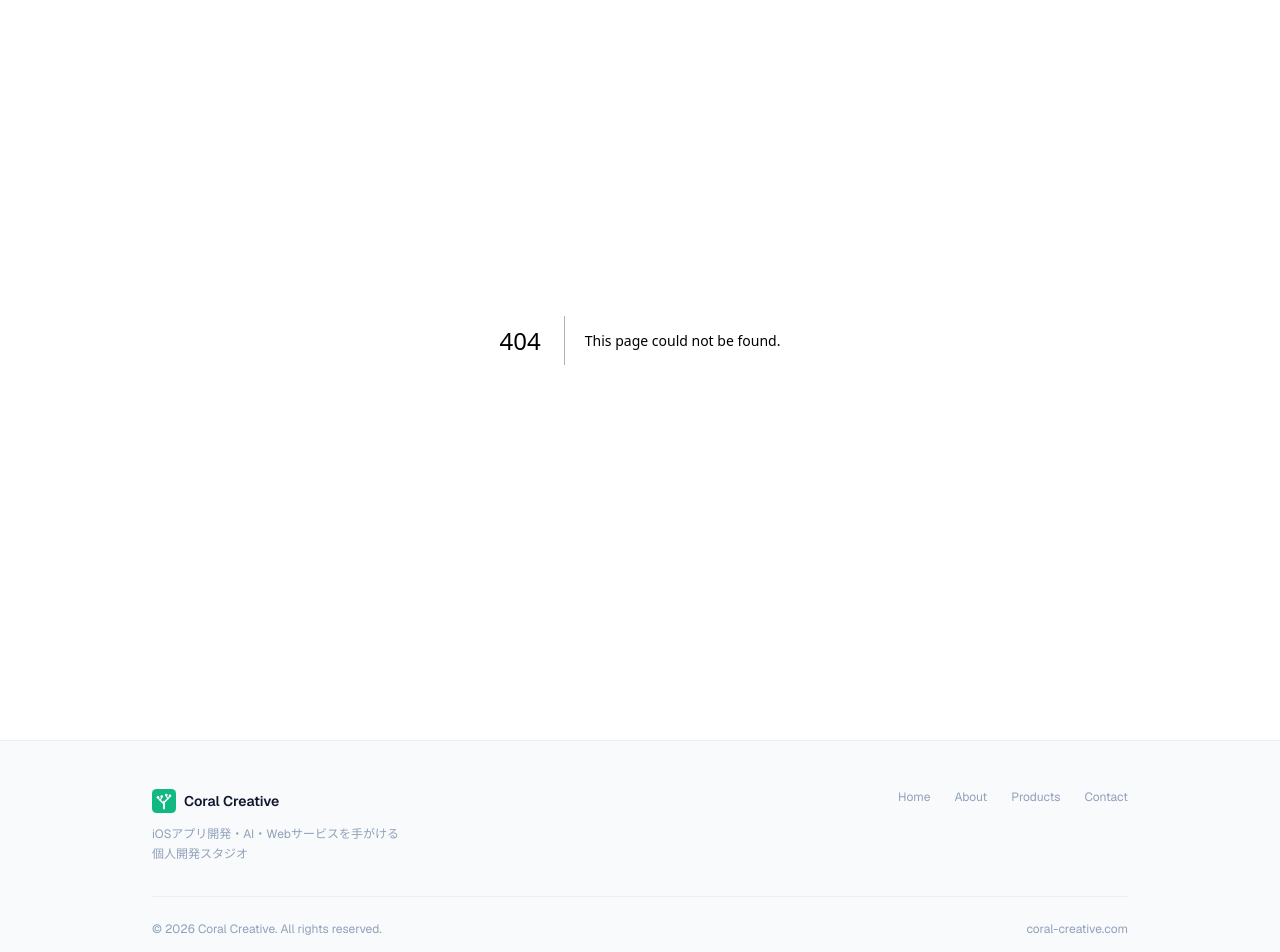
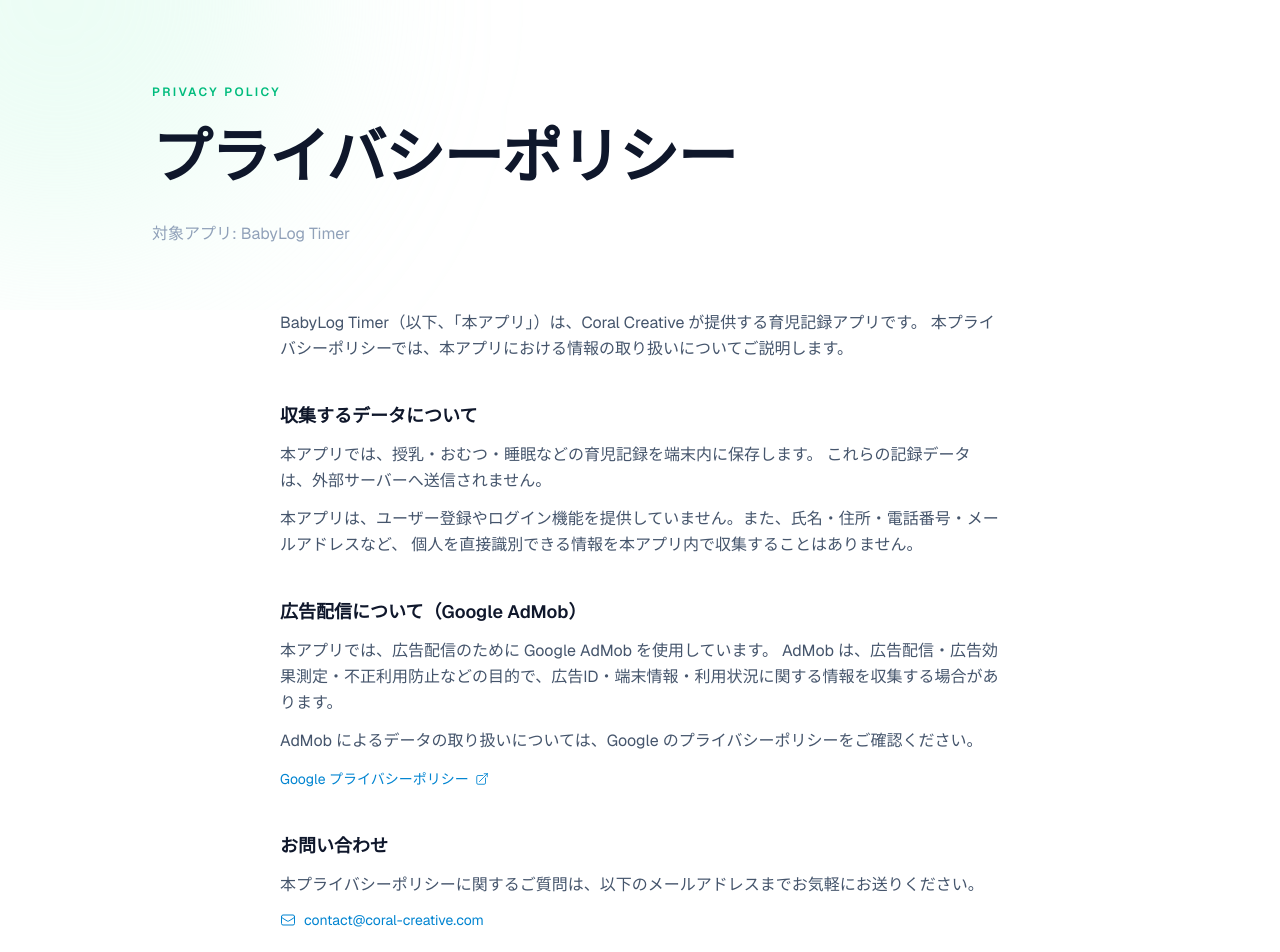
Before and after one commit to coral-creative/coral-creative-site, a Next.js app: page /privacy in a window 1280 px wide. Before the commit this address had no page. Shown: the part 60-1012 px from the top of the page. Built offline with nearby package versions, Linux system fonts and the light colour scheme.

Commit message:
add privacy policy page

```diff
--- /dev/null
+++ b/src/app/privacy/page.tsx
@@ -0,0 +1,102 @@
+import type { Metadata } from "next";
+import AnimatedSection from "@/components/AnimatedSection";
+
+export const metadata: Metadata = {
+  title: "プライバシーポリシー | Coral Creative",
+  description:
+    "BabyLog Timer のプライバシーポリシーです。アプリ内データの保存方法および広告配信に関する情報を掲載しています。",
+};
+
+const contactEmail = "contact@coral-creative.com";
+
+export default function PrivacyPage() {
+  return (
+    <>
+      {/* Hero */}
+      <section className="pt-36 pb-16 bg-white relative overflow-hidden">
+        <div className="absolute -top-48 -left-48 w-[500px] h-[500px] rounded-full bg-emerald-100/40 blur-[100px] pointer-events-none" />
+        <div className="max-w-5xl mx-auto px-6 relative z-10">
+          <AnimatedSection>
+            <p className="text-xs font-semibold tracking-[0.2em] text-emerald-500 uppercase mb-6">
+              Privacy Policy
+            </p>
+            <h1 className="text-4xl md:text-6xl font-bold text-slate-900 tracking-tight leading-[1.1] mb-8">
+              プライバシーポリシー
+            </h1>
+            <p className="text-base text-slate-400">対象アプリ: BabyLog Timer</p>
+          </AnimatedSection>
+        </div>
+      </section>
+
+      {/* Content */}
+      <section className="pb-32 bg-white">
+        <div className="max-w-3xl mx-auto px-6">
+          <AnimatedSection>
+            <div className="space-y-10 text-slate-600 leading-relaxed">
+
+              <div className="space-y-3">
+                <p>
+                  BabyLog Timer（以下、「本アプリ」）は、Coral Creative が提供する育児記録アプリです。
+                  本プライバシーポリシーでは、本アプリにおける情報の取り扱いについてご説明します。
+                </p>
+              </div>
+
+              <div className="space-y-3">
+                <h2 className="text-lg font-semibold text-slate-900">収集するデータについて</h2>
+                <p>
+                  本アプリでは、授乳・おむつ・睡眠などの育児記録を端末内に保存します。
+                  これらの記録データは、外部サーバーへ送信されません。
+                </p>
+                <p>
+                  本アプリは、ユーザー登録やログイン機能を提供していません。また、氏名・住所・電話番号・メールアドレスなど、
+                  個人を直接識別できる情報を本アプリ内で収集することはありません。
+                </p>
+              </div>
+
+              <div className="space-y-3">
+                <h2 className="text-lg font-semibold text-slate-900">広告配信について（Google AdMob）</h2>
+                <p>
+                  本アプリでは、広告配信のために Google AdMob を使用しています。
+                  AdMob は、広告配信・広告効果測定・不正利用防止などの目的で、広告ID・端末情報・利用状況に関する情報を収集する場合があります。
+                </p>
+                <p>
+                  AdMob によるデータの取り扱いについては、Google のプライバシーポリシーをご確認ください。
+                </p>
+                <a
+                  href="https://policies.google.com/privacy?hl=ja"
+                  target="_blank"
+                  rel="noopener noreferrer"
+                  className="inline-flex items-center gap-1.5 text-sm text-sky-600 hover:text-sky-700 transition-colors duration-200"
+                >
+                  Google プライバシーポリシー
+                  <svg className="w-3.5 h-3.5" fill="none" stroke="currentColor" viewBox="0 0 24 24">
+                    <path strokeLinecap="round" strokeLinejoin="round" strokeWidth={1.5} d="M13.5 6H5.25A2.25 2.25 0 003 8.25v10.5A2.25 2.25 0 005.25 21h10.5A2.25 2.25 0 0018 18.75V10.5m-10.5 6L21 3m0 0h-5.25M21 3v5.25" />
+                  </svg>
+                </a>
+              </div>
+
+              <div className="space-y-3">
+                <h2 className="text-lg font-semibold text-slate-900">お問い合わせ</h2>
+                <p>本プライバシーポリシーに関するご質問は、以下のメールアドレスまでお気軽にお送りください。</p>
+                <a
+                  href={`mailto:${contactEmail}`}
+                  className="inline-flex items-center gap-2 text-sm text-sky-600 hover:text-sky-700 transition-colors duration-200"
+                >
+                  <svg className="w-4 h-4" fill="none" stroke="currentColor" viewBox="0 0 24 24">
+                    <path strokeLinecap="round" strokeLinejoin="round" strokeWidth={1.5} d="M21.75 6.75v10.5a2.25 2.25 0 01-2.25 2.25h-15a2.25 2.25 0 01-2.25-2.25V6.75m19.5 0A2.25 2.25 0 0019.5 4.5h-15a2.25 2.25 0 00-2.25 2.25m19.5 0v.243a2.25 2.25 0 01-1.07 1.916l-7.5 4.615a2.25 2.25 0 01-2.36 0L3.32 8.91a2.25 2.25 0 01-1.07-1.916V6.75" />
+                  </svg>
+                  {contactEmail}
+                </a>
+              </div>
+
+              <div className="pt-4 border-t border-slate-100">
+                <p className="text-sm text-slate-400">制定日: 2026年5月</p>
+              </div>
+
+            </div>
+          </AnimatedSection>
+        </div>
+      </section>
+    </>
+  );
+}
--- a/src/app/sitemap.ts
+++ b/src/app/sitemap.ts
@@ -30,5 +30,11 @@
       changeFrequency: "monthly",
       priority: 0.7,
     },
+    {
+      url: `${BASE_URL}/privacy`,
+      lastModified: new Date(),
+      changeFrequency: "yearly",
+      priority: 0.3,
+    },
   ];
 }
--- a/src/components/Footer.tsx
+++ b/src/components/Footer.tsx
@@ -5,6 +5,7 @@
   { href: "/about/", label: "About" },
   { href: "/products/", label: "Products" },
   { href: "/contact/", label: "Contact" },
+  { href: "/privacy/", label: "プライバシーポリシー" },
 ];
 
 export default function Footer() {
```
